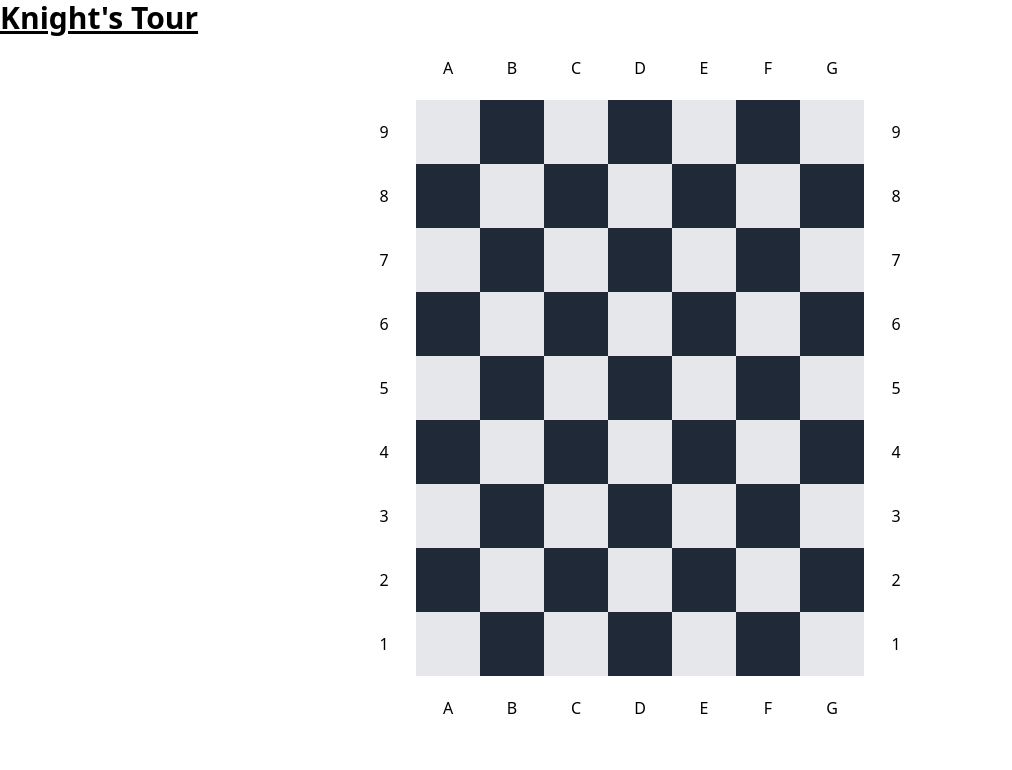
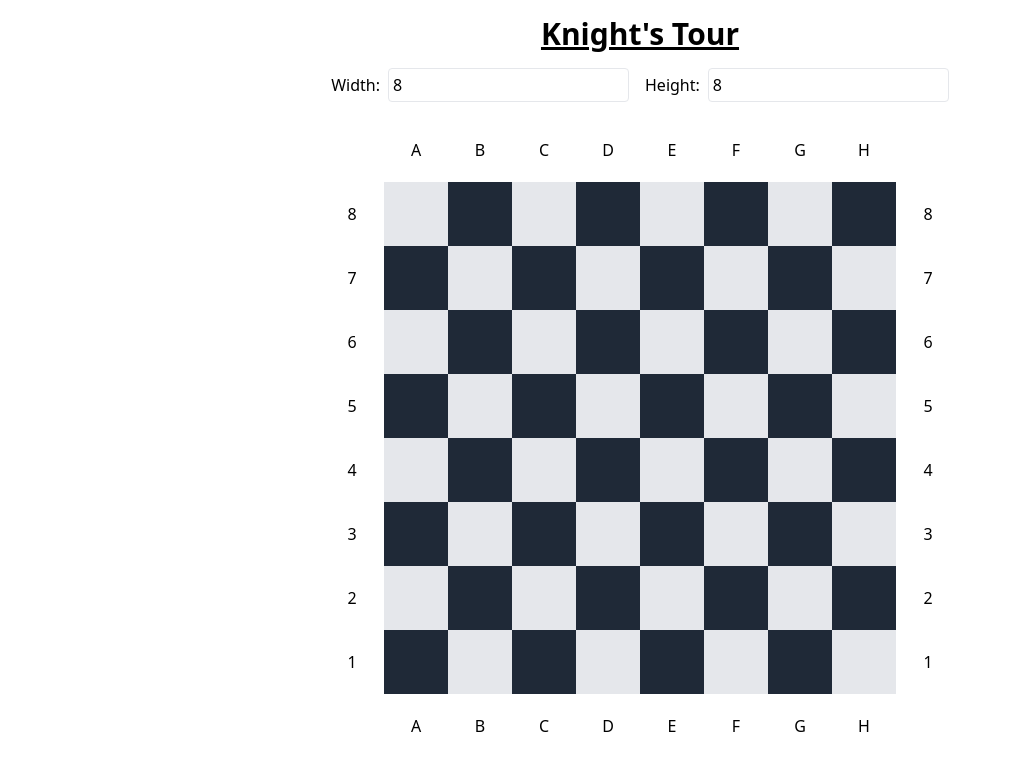
Before and after one commit to Ordinath/blu_banyan_knights_tour, a React (Create React App) app: page / in a window 1280 px wide. Shown: the top 770 px of the page, without its empty margins (0-1012 px from the left). Built offline with nearby package versions, Linux system fonts and the light colour scheme.

Commit message:
add dynamic resizing for Chessboard component

```diff
--- a/src/App.tsx
+++ b/src/App.tsx
@@ -1,11 +1,30 @@
-import React from 'react';
+import React, { useState } from 'react';
 import Chessboard from './components/Chessboard';
 
 function App() {
+    const [width, setWidth] = useState(8);
+    const [height, setHeight] = useState(8);
+
+    const handleWidthChange = (e: React.ChangeEvent<HTMLInputElement>) => {
+        const value = Math.max(1, Math.min(20, Number(e.target.value))); // Limit between 1 and 20
+        setWidth(value);
+    };
+
+    const handleHeightChange = (e: React.ChangeEvent<HTMLInputElement>) => {
+        const value = Math.max(1, Math.min(20, Number(e.target.value))); // Limit between 1 and 20
+        setHeight(value);
+    };
+
     return (
-        <div className="App">
-            <h1 className="text-3xl font-bold underline">Knight's Tour</h1>
-            <Chessboard width={7} height={9} />
+        <div className="App flex flex-col items-center">
+            <h1 className="text-3xl font-bold underline my-4">Knight's Tour</h1>
+            <div className="mb-4">
+                <label className="mr-2">Width:</label>
+                <input type="number" value={width} onChange={handleWidthChange} className="border rounded p-1" />
+                <label className="ml-4 mr-2">Height:</label>
+                <input type="number" value={height} onChange={handleHeightChange} className="border rounded p-1" />
+            </div>
+            <Chessboard width={width} height={height} />
         </div>
     );
 }
--- a/src/components/Chessboard.tsx
+++ b/src/components/Chessboard.tsx
@@ -1,4 +1,4 @@
-import React, { useState, useMemo } from 'react';
+import React, { useState, useMemo, useEffect } from 'react';
 import { calculateKnightPath } from '../knightTour';
 import { Board } from '../types';
 
@@ -28,14 +28,18 @@ const ChessboardRow: React.FC<{ y: number; width: number; height: number; onClic
     <div className="flex">
         <ChessboardLabel label={`${height - y}`} />
         {[...Array(width)].map((_, x) => (
-            <ChessboardCell key={x} x={x} y={y} onClick={onClick} cellValue={board[x][y]} />
+            <ChessboardCell key={x} x={x} y={y} onClick={onClick} cellValue={board[x] && board[x][y] !== undefined ? board[x][y] : null} />
         ))}
         <ChessboardLabel label={`${height - y}`} />
     </div>
 );
 
 const Chessboard: React.FC<{ width: number; height: number }> = ({ width, height }) => {
-    const [board, setBoard] = useState<Board>([...Array(width)].map(() => Array(height).fill(null)));
+    const [board, setBoard] = useState<Board>([]);
+
+    useEffect(() => {
+        setBoard([...Array(height)].map(() => Array(width).fill(null)));
+    }, [width, height]);
 
     const handleCellClick = (x: number, y: number) => {
         console.log('Clicked cell:', x, y);
```
